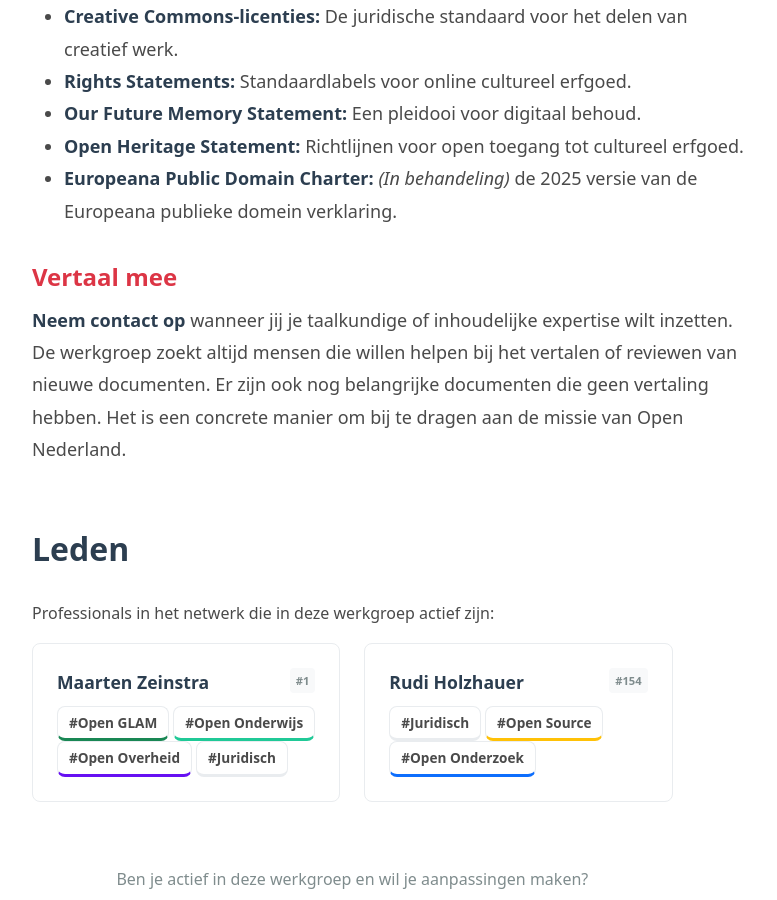
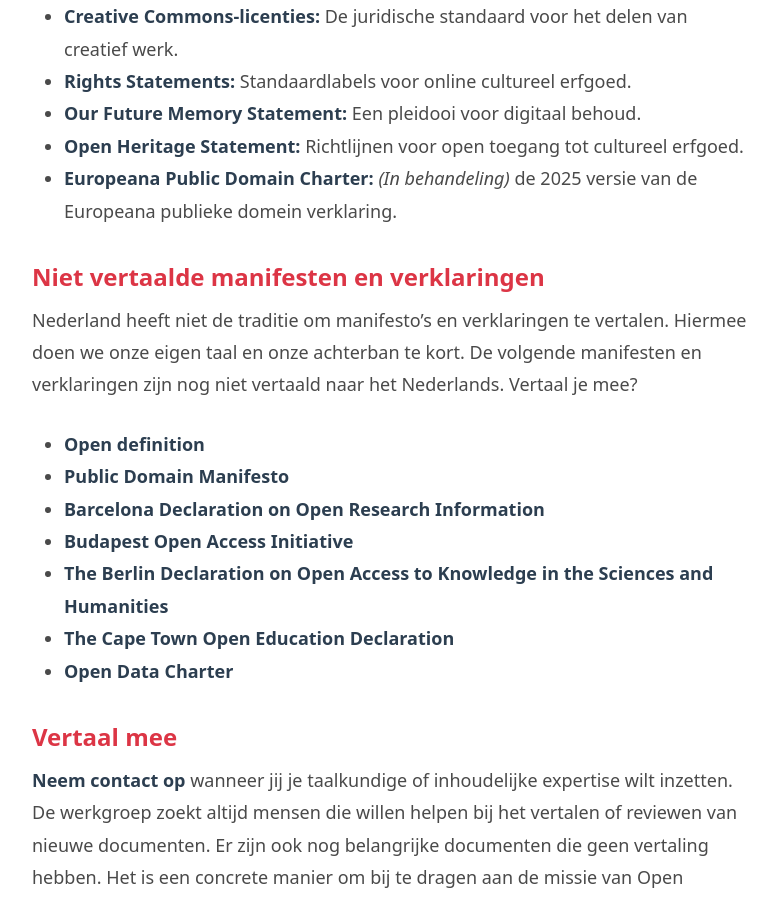
Before and after one commit to opennederland/www.opennederland.nl, a Jekyll site: the page built from _working_groups/Vertalingen.md, in a window 1280 px wide and 900 px high, scrolled down 740 px. Shown: the whole window, without its empty margins (208-985 px from the left). Built offline with Jekyll 4.4.1, drawn with Linux system fonts in a browser that asks for light colours.

Commit message:
Niet vertaalde manifesten toegevoegd

```diff
--- a/_working_groups/Vertalingen.md
+++ b/_working_groups/Vertalingen.md
@@ -17,6 +17,17 @@
 * **[Open Heritage Statement](https://openheritagestatement.org/statement):** Richtlijnen voor open toegang tot cultureel erfgoed.
 * **[Europeana Public Domain Charter](https://pro.europeana.eu/post/the-europeana-public-domain-charter):** *(In behandeling)* de 2025 versie van de Europeana publieke domein verklaring.
 
+### Niet vertaalde manifesten en verklaringen
+
+Nederland heeft niet de traditie om manifesto's en verklaringen te vertalen. Hiermee doen we onze eigen taal en onze achterban te kort. De volgende manifesten en verklaringen zijn nog niet vertaald naar het Nederlands. Vertaal je mee?
+
+* [Open definition](https://opendefinition.org/)
+* [Public Domain Manifesto](https://publicdomainmanifesto.org/manifesto/)
+* [Barcelona Declaration on Open Research Information](https://barcelona-declaration.org/translations/)
+* [Budapest Open Access Initiative](https://www.budapestopenaccessinitiative.org/read/)
+* [The Berlin Declaration on Open Access to Knowledge in the Sciences and Humanities](https://openaccess.mpg.de/Berlin-Declaration)
+* [The Cape Town Open Education Declaration](https://www.capetowndeclaration.org/read/)
+* [Open Data Charter](https://www.opennederland.nl/initiatief/open-data-charter/)
 
 ### Vertaal mee
 [Neem contact op](/contact/) wanneer jij je taalkundige of inhoudelijke expertise wilt inzetten. De werkgroep zoekt altijd mensen die willen helpen bij het vertalen of reviewen van nieuwe documenten. Er zijn ook nog belangrijke documenten die geen vertaling hebben. Het is een concrete manier om bij te dragen aan de missie van Open Nederland.
```
